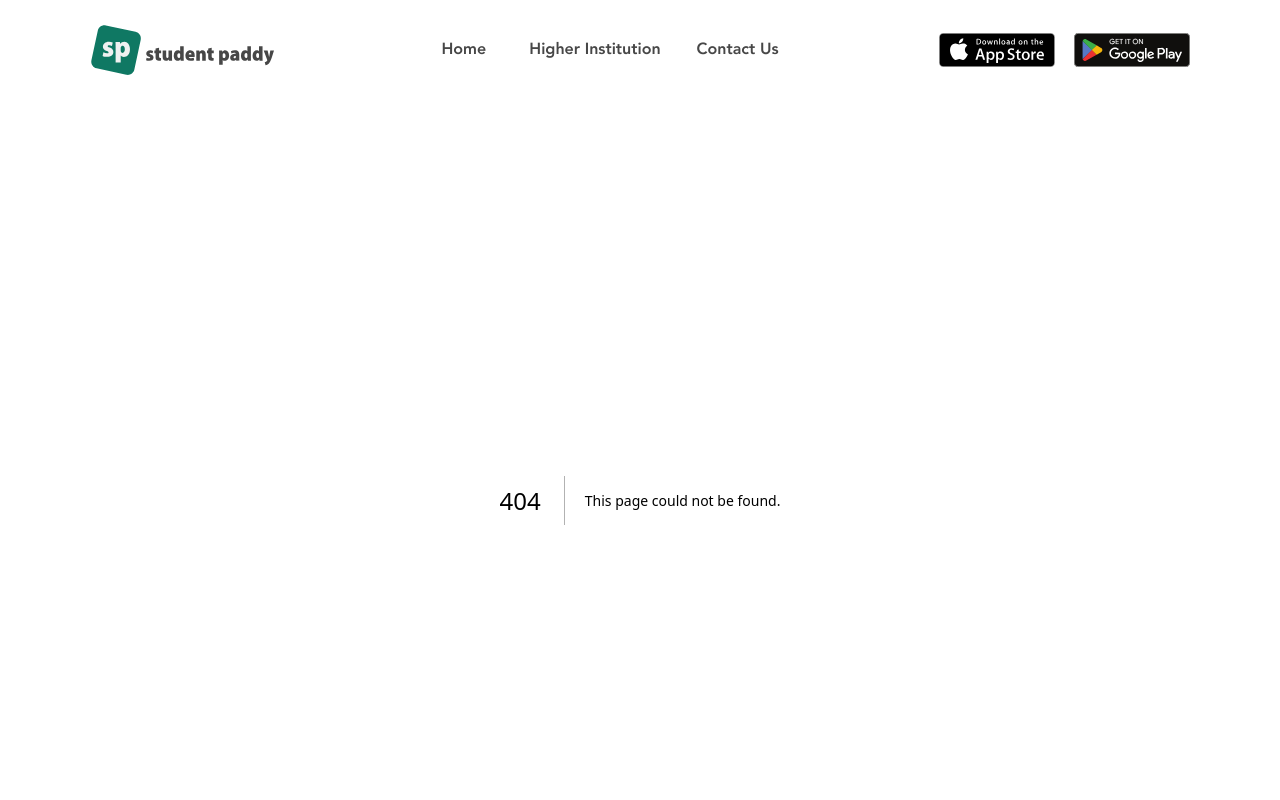
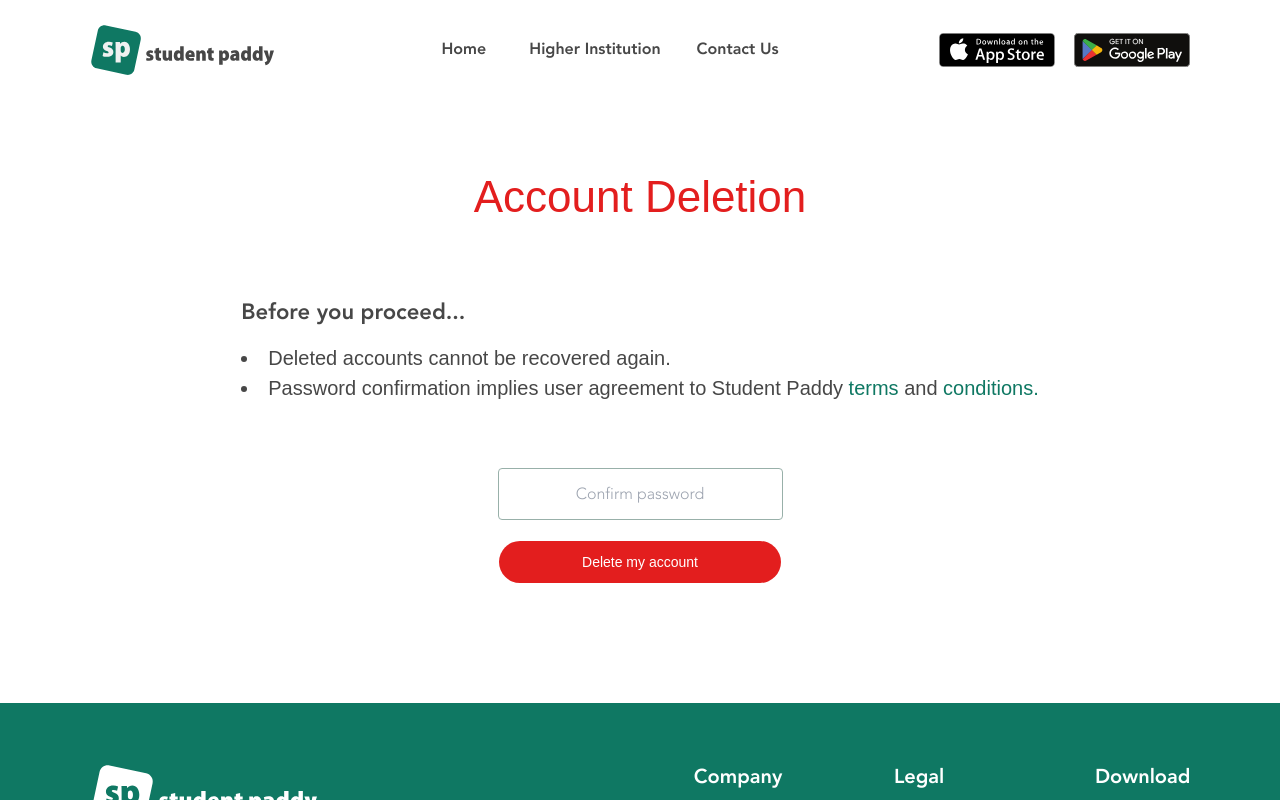
Before and after one commit to ArinzeGit/Student-Paddy-Website, a Next.js app: page /account-deletion/deletion-confirmation in a window 1280 px wide. Before the commit this address had no page. Built offline with nearby package versions, Linux system fonts and the light colour scheme; a web font is replaced by a local one.

Commit message:
implement account-deletion page and sub-pages

```diff
--- /dev/null
+++ b/src/app/account-deletion/deletion-confirmation/deletion-success/page.tsx
@@ -0,0 +1,14 @@
+const DeletionSuccess = () => {
+  return (
+    <div className="pt-[62px] pb-[120px] flex flex-col items-center">
+      <h1 className="text-[#E31E1E] font-[500] text-[44px] font-avenir leading-[1.59]">
+        Account Deletion
+      </h1>
+      <p className="text-[#474747] font-[400] text-[22px] font-avenir leading-[1.37] mt-[62px]">
+        Your account has been deleted successfuly.
+      </p>
+    </div>
+  );
+};
+
+export default DeletionSuccess;
--- /dev/null
+++ b/src/app/account-deletion/deletion-confirmation/page.tsx
@@ -0,0 +1,48 @@
+"use client";
+import { useRouter } from "next/navigation";
+
+const DeletionConfirmation = () => {
+  const router = useRouter();
+  const handleSubmit = () => {
+    router.push("/account-deletion/deletion-confirmation/deletion-success");
+  };
+
+  return (
+    <div className="pt-[62px] pb-[120px] flex flex-col items-center">
+      <h1 className="text-[#E31E1E] font-[500] text-[44px] font-avenir leading-[1.59] text-center">
+        Account Deletion
+      </h1>
+      <div className="text-[#474747]  font-avenir mt-[65px]">
+        <p className="font-[800] text-[22px] leading-[1.37]">
+          Before you proceed...
+        </p>
+        <ul className="font-[400] text-[20px] leading-[1.5] list-disc list-inside mt-[16px]">
+          <li>Deleted accounts cannot be recovered again.</li>
+          <li>
+            Password confirmation implies user agreement to Student Paddy{" "}
+            <a href="" className="text-[#0F7863]">
+              terms
+            </a>{" "}
+            and{" "}
+            <a href="" className="text-[#0F7863]">
+              conditions.
+            </a>
+          </li>
+        </ul>
+      </div>
+      <input
+        type="text"
+        placeholder="Confirm password"
+        className="block mt-[65px] w-[285px] px-[32px] py-[13px] text-[#474747] font-[300] text-[16px] font-avenir leading-[1.5] border border-[#98B0A9] rounded-[4px] focus:outline-none focus:border-indigo-500 text-center"
+      />
+      <button
+        onClick={() => handleSubmit()}
+        className="mt-[21px] px-[83px] py-[11.5px] text-white font-[500] text-[14px] font-avenir leading-[1.37] bg-[#E31E1E] rounded-full focus:outline-none active:ring-4 active:ring-purple-300"
+      >
+        Delete my account
+      </button>
+    </div>
+  );
+};
+
+export default DeletionConfirmation;
--- /dev/null
+++ b/src/app/account-deletion/page.tsx
@@ -0,0 +1,33 @@
+"use client";
+import { useRouter } from "next/navigation";
+
+const AccountDeletion = () => {
+  const router = useRouter();
+  const handleSubmit = () => {
+    router.push("/account-deletion/deletion-confirmation");
+  };
+
+  return (
+    <div className="pt-[62px] pb-[120px] flex flex-col items-center">
+      <h1 className="text-[#E31E1E] font-[500] text-[44px] font-avenir leading-[1.59] text-center">
+        Account Deletion
+      </h1>
+      <p className="text-[#474747] font-[400] text-[20px] font-avenir leading-[1.75] text-center mt-[27px]">
+        Please let us know why you want to delete your account at this point...
+      </p>
+      <textarea
+        placeholder="Message"
+        rows={7}
+        className="mt-[62px] block w-[min(80%,630px)] px-[32px] py-[15px] text-[#474747] font-[300] text-[16px] font-avenir leading-[1.5] border border-[#98B0A9] rounded-[4px] focus:outline-none focus:border-indigo-500"
+      />
+      <button
+        onClick={() => handleSubmit()}
+        className="mt-[32px] px-[120px] py-[11.5px] text-white font-[500] text-[14px] font-avenir leading-[1.37] bg-[#E31E1E] rounded-full focus:outline-none active:ring-4 active:ring-purple-300"
+      >
+        Submit
+      </button>
+    </div>
+  );
+};
+
+export default AccountDeletion;
--- a/src/components/Footer.tsx
+++ b/src/components/Footer.tsx
@@ -75,7 +75,7 @@ const Footer = () => {
           <Link href={""} className="font-[400] text-[16px]">
             Cookie Policy
           </Link>
-          <Link href={""} className="font-[400] text-[16px]">
+          <Link href={"/account-deletion"} className="font-[400] text-[16px]">
             Account Deletion
           </Link>
         </div>
```
